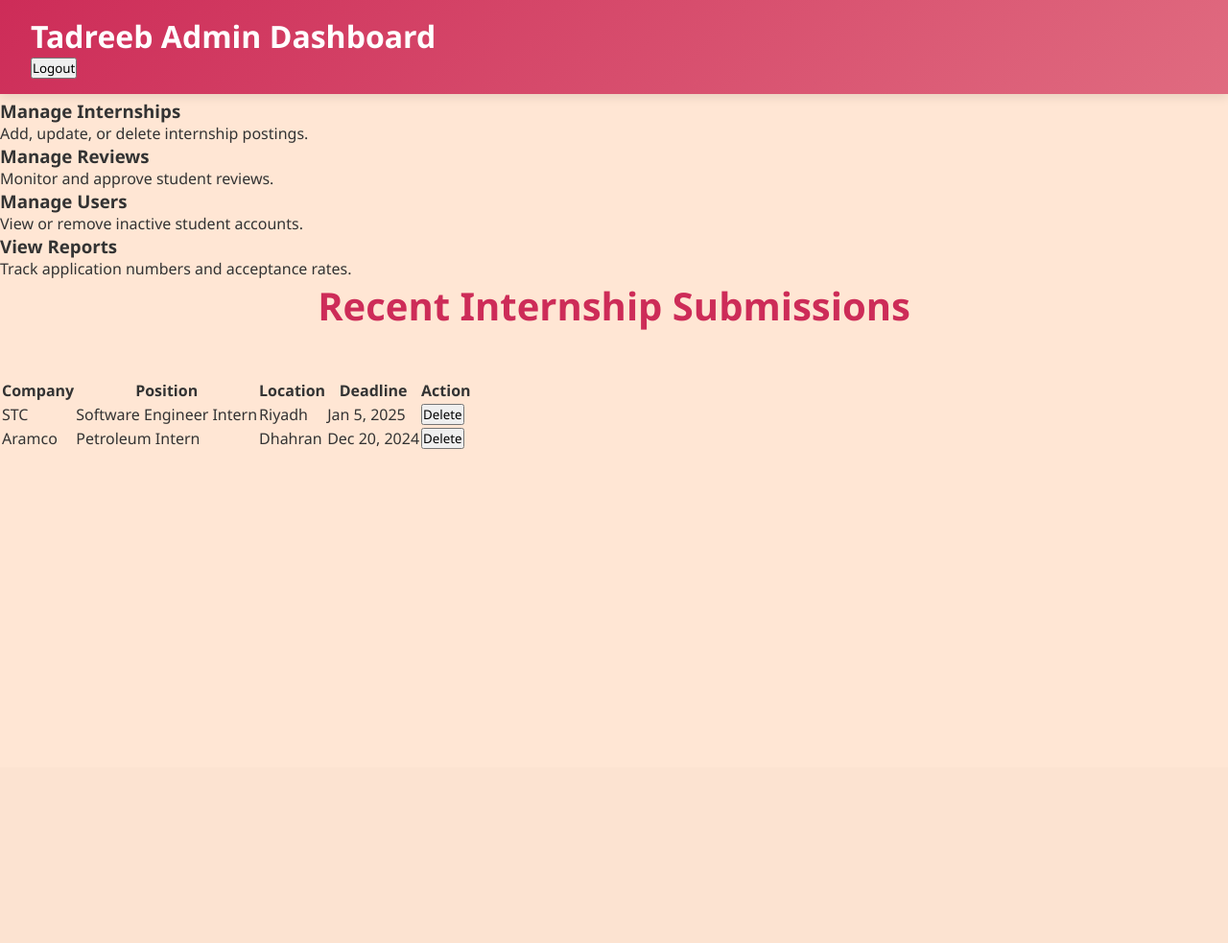
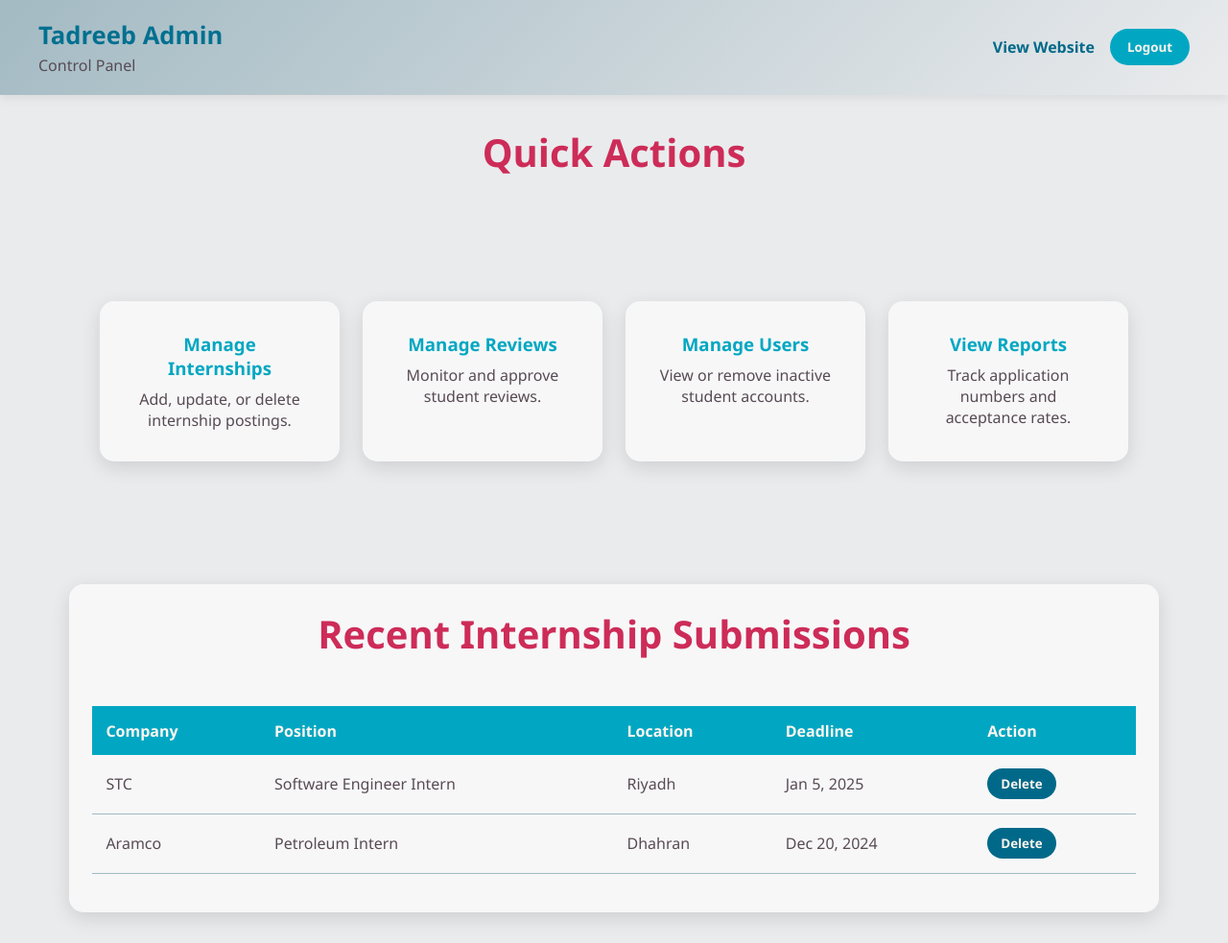
Before and after one commit to JooryAlzahrani/tadreeb-web, a PHP site: page /pages/admin/admin-dashboard.html in a window 1280 px wide. Shown: the whole page at 96% size. Before the commit the page ends 468 px from the top, so only its background shows below. Run offline with PHP 8.4, Linux system fonts and the light colour scheme.

Commit message:
Move admin styles into global.css and update admin pages

```diff
--- a/assets/css/global.css
+++ b/assets/css/global.css
@@ -235,3 +235,260 @@ footer {
     0% { opacity: 0; transform: translateY(-20px); }
     100% { opacity: 1; transform: translateY(0); }
 }
+/* ==========================
+   Admin (Login + Dashboard)
+========================== */
+
+.sr-only {
+  position: absolute;
+  width: 1px;
+  height: 1px;
+  padding: 0;
+  margin: -1px;
+  overflow: hidden;
+  clip: rect(0,0,0,0);
+  white-space: nowrap;
+  border: 0;
+}
+
+/* Admin pages general */
+.admin {
+  background-color: #EAEBED;
+  color: #584B53;
+}
+
+/* ---------- Admin Login ---------- */
+.admin-login {
+  display: flex;
+  justify-content: center;
+  align-items: center;
+  min-height: 100vh;
+}
+
+.admin-auth {
+  width: 100%;
+  padding: 2rem;
+}
+
+.admin .login-container {
+  background: rgba(255, 255, 255, 0.6);
+  backdrop-filter: blur(10px);
+  -webkit-backdrop-filter: blur(10px);
+  border-radius: 15px;
+  border: 1px solid rgba(255, 255, 255, 0.3);
+  box-shadow: 0 8px 32px rgba(0, 0, 0, 0.18);
+  padding: 2.5rem;
+  max-width: 420px;
+  width: 100%;
+  text-align: center;
+}
+
+.admin .login-container h1 {
+  color: #007090;
+  margin-bottom: 0.5rem;
+}
+
+.admin .login-container p {
+  margin-bottom: 1.2rem;
+}
+
+.admin .login-container input {
+  width: 100%;
+  padding: 12px;
+  margin: 10px 0;
+  border: 1px solid #A3BAC3;
+  border-radius: 10px;
+  font-size: 1rem;
+  background: rgba(254, 245, 239, 0.7);
+  color: #584B53;
+}
+
+.admin .login-container button {
+  width: 100%;
+  margin-top: 0.8rem;
+  background-color: #01A7C2;
+  color: #FEF5EF;
+  border: none;
+  border-radius: 30px;
+  padding: 12px 20px;
+  font-size: 1rem;
+  font-weight: 600;
+  cursor: pointer;
+  transition: 0.3s;
+}
+
+.admin .login-container button:hover {
+  background-color: #006989;
+}
+
+.admin .error-message {
+  display: none;
+  margin-top: 0.5rem;
+  color: #006989;
+  font-size: 0.95rem;
+}
+
+.admin-hint {
+  margin-top: 1rem;
+  font-size: 0.95rem;
+}
+
+.admin-backlink {
+  display: inline-block;
+  margin-top: 1rem;
+  text-decoration: none;
+  color: #006989;
+  font-weight: 600;
+}
+
+.admin-backlink:hover {
+  color: #01A7C2;
+}
+
+/* ---------- Admin Dashboard ---------- */
+.admin-header {
+  background: linear-gradient(135deg, #A3BAC3, #EAEBED);
+  padding: 1.2rem 2rem;
+  position: sticky;
+  top: 0;
+  z-index: 1000;
+  box-shadow: 0 3px 10px rgba(0, 0, 0, 0.08);
+}
+
+.admin-header-inner {
+  display: flex;
+  justify-content: space-between;
+  align-items: center;
+  gap: 1rem;
+  max-width: 1200px;
+  margin: 0 auto;
+}
+
+.admin-title {
+  margin: 0;
+  color: #007090;
+  font-size: 1.6rem;
+}
+
+.admin-subtitle {
+  margin: 0.2rem 0 0;
+  color: #584B53;
+}
+
+.admin-header-actions {
+  display: flex;
+  align-items: center;
+  gap: 1rem;
+}
+
+.admin-link {
+  text-decoration: none;
+  color: #006989;
+  font-weight: 600;
+}
+
+.admin-link:hover {
+  color: #01A7C2;
+}
+
+.logout-btn {
+  background-color: #01A7C2;
+  color: #FEF5EF;
+  border: none;
+  padding: 10px 18px;
+  border-radius: 25px;
+  cursor: pointer;
+  transition: 0.3s;
+  font-weight: 600;
+}
+
+.logout-btn:hover {
+  background-color: #006989;
+}
+
+.admin-dashboard .dashboard-container {
+  max-width: 1200px;
+  margin: 0 auto;
+  padding: 2rem;
+}
+
+.admin-dashboard .card-grid {
+  display: grid;
+  grid-template-columns: repeat(auto-fit, minmax(240px, 1fr));
+  gap: 1.5rem;
+  margin: 2rem 0 3rem;
+}
+
+.admin-dashboard .dashboard-card {
+  background: rgba(255, 255, 255, 0.6);
+  backdrop-filter: blur(10px);
+  -webkit-backdrop-filter: blur(10px);
+  border-radius: 15px;
+  padding: 2rem;
+  text-align: center;
+  box-shadow: 0 6px 20px rgba(0, 0, 0, 0.12);
+  cursor: pointer;
+  transition: transform 0.2s ease, box-shadow 0.2s ease;
+}
+
+.admin-dashboard .dashboard-card:hover {
+  transform: translateY(-5px);
+  box-shadow: 0 10px 25px rgba(0, 0, 0, 0.16);
+}
+
+.admin-dashboard .dashboard-card h3 {
+  color: #01A7C2;
+  margin-bottom: 0.6rem;
+}
+
+.admin-dashboard .table-container {
+  background: rgba(255, 255, 255, 0.6);
+  backdrop-filter: blur(10px);
+  -webkit-backdrop-filter: blur(10px);
+  border-radius: 15px;
+  padding: 1.5rem;
+  box-shadow: 0 6px 20px rgba(0, 0, 0, 0.12);
+}
+
+.table-wrap {
+  overflow-x: auto;
+}
+
+.admin-dashboard table {
+  width: 100%;
+  border-collapse: collapse;
+  min-width: 650px;
+}
+
+.admin-dashboard th {
+  background-color: #01A7C2;
+  color: #FEF5EF;
+  padding: 0.9rem;
+  text-align: left;
+}
+
+.admin-dashboard td {
+  padding: 0.9rem;
+  border-bottom: 1px solid #A3BAC3;
+}
+
+.action-btn {
+  background-color: #006989;
+  color: #FEF5EF;
+  border: none;
+  padding: 7px 14px;
+  border-radius: 20px;
+  cursor: pointer;
+  transition: 0.3s;
+  font-weight: 600;
+}
+
+.action-btn:hover {
+  background-color: #01A7C2;
+}
+
+.admin-note {
+  margin-top: 1rem;
+  font-size: 0.95rem;
+  color: #584B53;
+}
--- a/pages/admin/admin-dashboard.html
+++ b/pages/admin/admin-dashboard.html
@@ -1,43 +1,58 @@
 <!DOCTYPE html>
 <html lang="en">
 <head>
-  <meta charset="UTF-8">
-  <meta name="viewport" content="width=device-width, initial-scale=1.0">
+  <meta charset="UTF-8" />
+  <meta name="viewport" content="width=device-width, initial-scale=1.0" />
   <title>Admin Dashboard - Tadreeb</title>
-  <link rel="stylesheet" href="../../assets/css/global.css">
-  <link rel="stylesheet" href="auth.css">
+
+
+  <link rel="stylesheet" href="../../assets/css/global.css" />
 </head>
-<body>
 
-  <header>
-    <h1>Tadreeb Admin Dashboard</h1>
+<body class="admin admin-dashboard">
+  <header class="admin-header">
+    <div class="admin-header-inner">
+      <div>
+        <h1 class="admin-title">Tadreeb Admin</h1>
+        <p class="admin-subtitle">Control Panel</p>
+      </div>
+
+      <div class="admin-header-actions">
+        <a class="admin-link" href="../index.html">View Website</a>
         <button class="logout-btn" onclick="logout()">Logout</button>
+      </div>
+    </div>
   </header>
 
-  <div class="dashboard-container">
-    <h2>Admin Control Panel</h2>
+  <main class="dashboard-container">
+    <h2>Quick Actions</h2>
 
-    <div class="card-grid">
+    <section class="card-grid">
       <div class="dashboard-card" onclick="alert('Feature coming soon!')">
         <h3>Manage Internships</h3>
         <p>Add, update, or delete internship postings.</p>
       </div>
+
       <div class="dashboard-card" onclick="alert('Feature coming soon!')">
         <h3>Manage Reviews</h3>
         <p>Monitor and approve student reviews.</p>
       </div>
+
       <div class="dashboard-card" onclick="alert('Feature coming soon!')">
         <h3>Manage Users</h3>
         <p>View or remove inactive student accounts.</p>
       </div>
+
       <div class="dashboard-card" onclick="alert('Feature coming soon!')">
         <h3>View Reports</h3>
         <p>Track application numbers and acceptance rates.</p>
       </div>
-    </div>
+    </section>
 
-    <div class="table-container">
+    <section class="table-container">
       <h2>Recent Internship Submissions</h2>
+
+      <div class="table-wrap">
         <table>
           <thead>
             <tr>
@@ -48,25 +63,31 @@
               <th>Action</th>
             </tr>
           </thead>
+
           <tbody>
             <tr>
               <td>STC</td>
               <td>Software Engineer Intern</td>
               <td>Riyadh</td>
               <td>Jan 5, 2025</td>
-            <td><button class="action-btn">Delete</button></td>
+              <td><button class="action-btn" type="button">Delete</button></td>
             </tr>
+
             <tr>
               <td>Aramco</td>
               <td>Petroleum Intern</td>
               <td>Dhahran</td>
               <td>Dec 20, 2024</td>
-            <td><button class="action-btn">Delete</button></td>
+              <td><button class="action-btn" type="button">Delete</button></td>
             </tr>
           </tbody>
         </table>
       </div>
-  </div>
+
+      <p class="admin-note">
+
+    </section>
+  </main>
 
   <script>
     function logout() {
```
Also changed, not shown: assets/css/auth.css (deleted, +0 -170 lines), pages/admin/admin-login.html (+20 -7 lines). Lines whose indentation alone changed are shown as unchanged.
